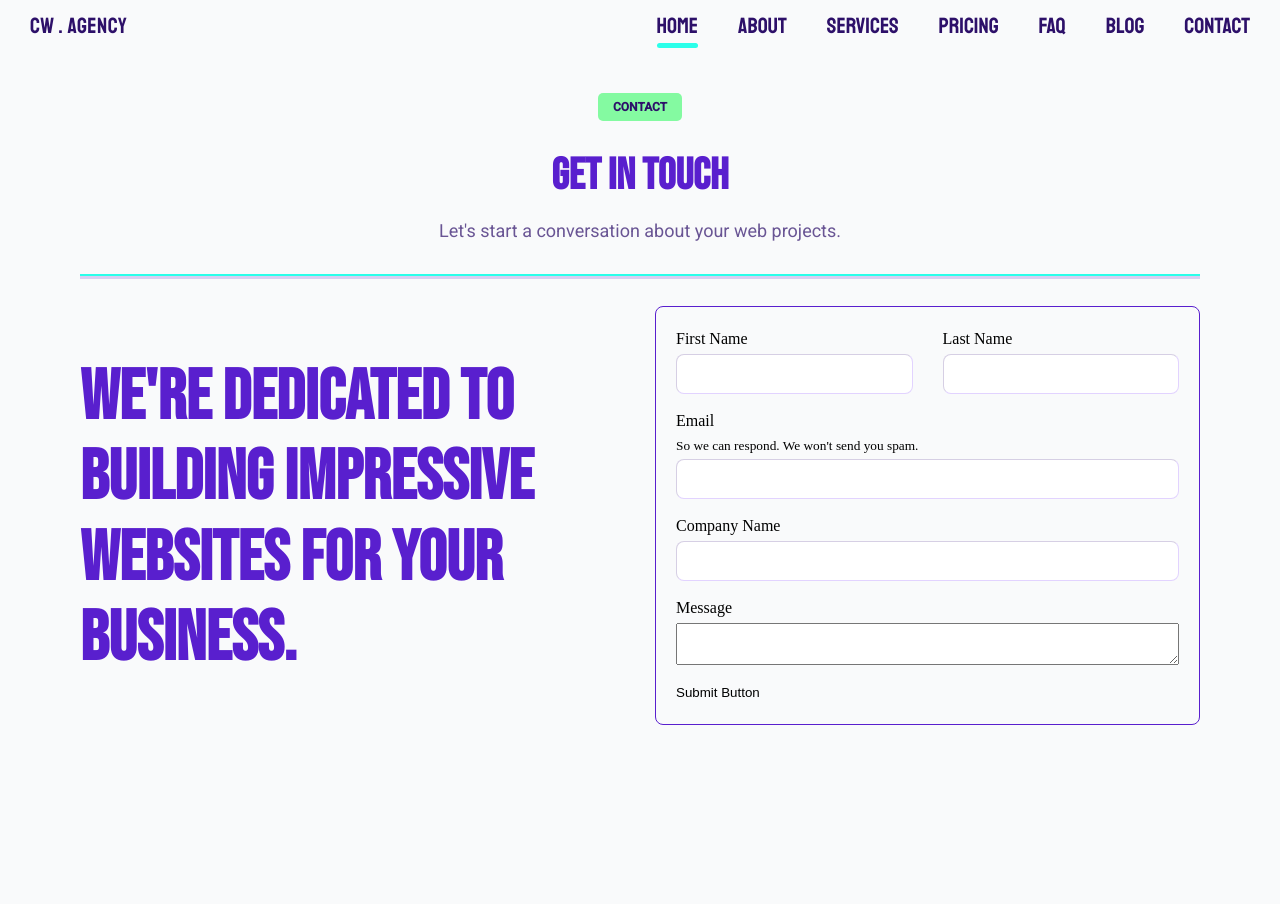
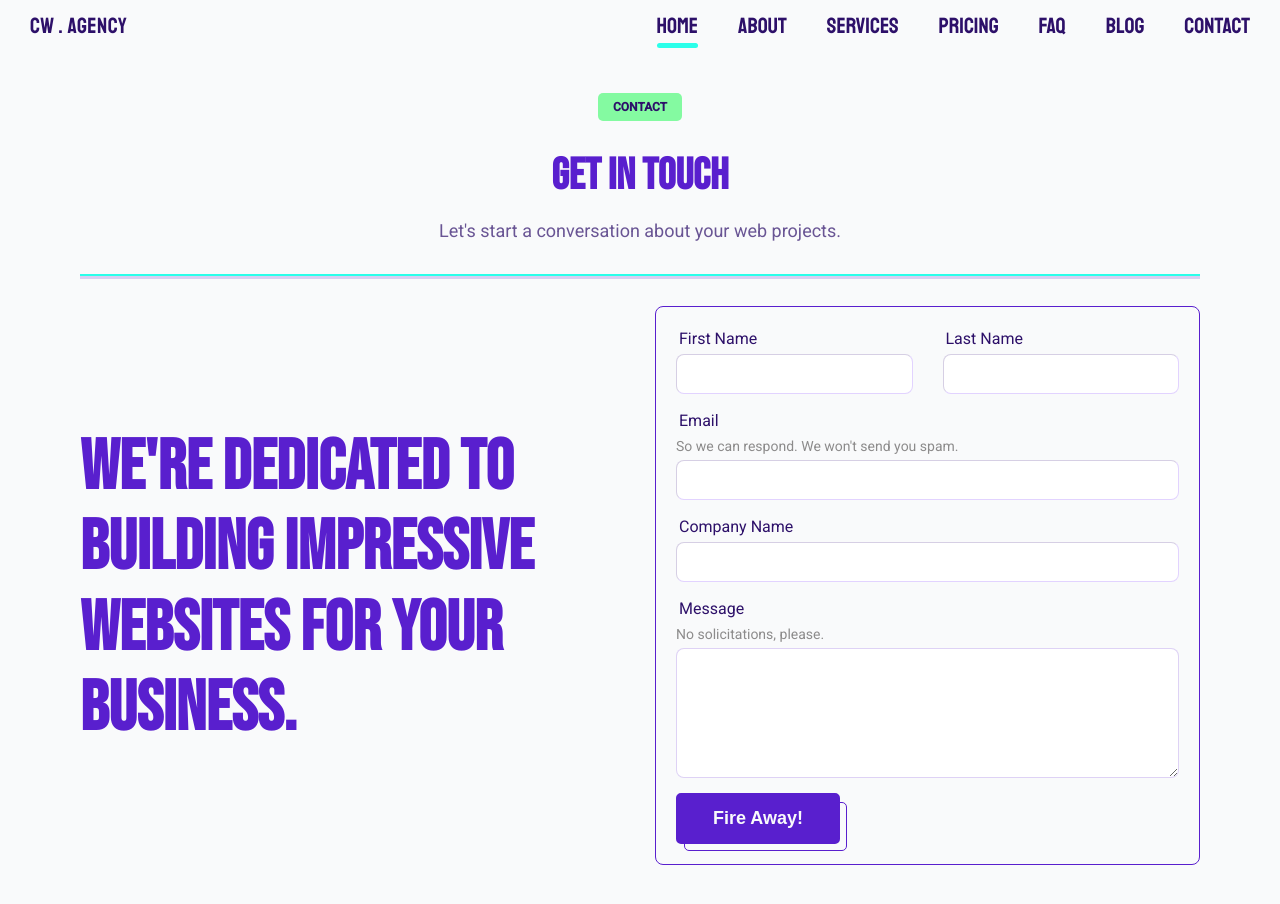
Before and after one commit to ChristianWare/chris-ware-agency, a Next.js app: page / in a window 1280 px wide. Shown: the top 904 px of the page. Before the commit the page ends 825 px from the top, so only its background shows below. Built offline with nearby package versions, Linux system fonts and the light colour scheme.

Commit message:
Contact Form UI done

```diff
--- a/src/app/components/ContactSection/ContactSection.module.css
+++ b/src/app/components/ContactSection/ContactSection.module.css
@@ -38,8 +38,7 @@
   display: flex;
   align-items: center;
   justify-content: space-between;
-  gap: 3rem
-
+  gap: 3rem;
 }
 
 .labelInputBox {
@@ -50,13 +49,82 @@
   flex: 1;
 }
 
-.labelInputBox input {
+.labelInputBox label {
+  font-family: var(--roboto);
+  font-weight: 400;
+  color: var(--text);
+  padding-left: 0.3rem;
+  width: 100%;
+  resize: none;
+}
+
+.labelInputBox input,
+.labelInputBox textarea {
   border-radius: 8px;
   border-color: var(--border);
   border-width: 1px;
   height: 40px;
   width: 100%;
+  color: var(--text);
   padding: 1rem;
+  width: 100%;
+  resize: none;
+}
+
+.labelInputBox span {
+  font-family: var(--roboto);
+  font-size: 1.4rem;
+  color: rgb(140, 139, 139);
+}
+
+.labelInputBox textarea {
+  height: 130px;
+  resize: vertical;
+}
+
+.btnContainer {
+  position: relative;
+  display: block;
+  width: fit-content;
+  z-index: 1;
+}
+
+.btnContainer::after {
+  content: "";
+  position: absolute;
+  z-index: -1;
+  right: -7px;
+  top: 9px;
+  width: 98%;
+  height: 93%;
+  border: 1px solid var(--primary);
+  border-radius: 5px;
+}
+
+.btn {
+  text-align: center;
+  font-size: 1.8rem;
+  white-space: nowrap;
+  border-radius: 5px;
+  user-select: none;
+  transition: all 0.1s ease-in;
+  display: inline-block;
+  padding: 10px 35px;
+  font-weight: 700;
+  color: var(--neutral);
+  background-color: var(--primary);
+  border: 2.7px solid var(--primary);
+  display: flex;
+  align-items: center;
+  justify-content: center;
+  gap: 1rem;
+  position: relative;
+  z-index: 1;
+  cursor: pointer;
+}
+
+.btn:active {
+  transform: translate(7px, 7px);
 }
 
 @media screen and (max-width: 820px) {
@@ -69,4 +137,13 @@
   .content {
     padding: 1rem;
   }
+
+  .namesContainer {
+    flex-direction: column;
+  }
+
+  .btnBtnContainer {
+    display: grid;
+    width: 100%;
+  }
 }
--- a/src/app/components/ContactSection/ContactSection.tsx
+++ b/src/app/components/ContactSection/ContactSection.tsx
@@ -32,7 +32,7 @@ const ContactSection = () => {
               <div className={styles.everythingElse}>
                 <div className={styles.labelInputBox}>
                   <label htmlFor='email'>Email</label>
-                  <small>So we can respond. We won&#39;t send you spam.</small>
+                  <span>So we can respond. We won&#39;t send you spam.</span>
                   <input id='email' type='email' required />
                 </div>
                 <div className={styles.labelInputBox}>
@@ -41,11 +41,17 @@ const ContactSection = () => {
                 </div>
                 <div className={styles.labelInputBox}>
                   <label htmlFor='message'>Message</label>
+                  <span>No solicitations, please.</span>
                   <textarea id='message' />
                 </div>
               </div>
-              {/* <textarea /> */}
-              <button type='submit'>Submit Button</button>
+              <div className={styles.btnBtnContainer}>
+                <div className={styles.btnContainer}>
+                  <button type='submit' className={styles.btn}>
+                    Fire Away!
+                  </button>
+                </div>
+              </div>
             </form>
           </div>
         </div>
```
